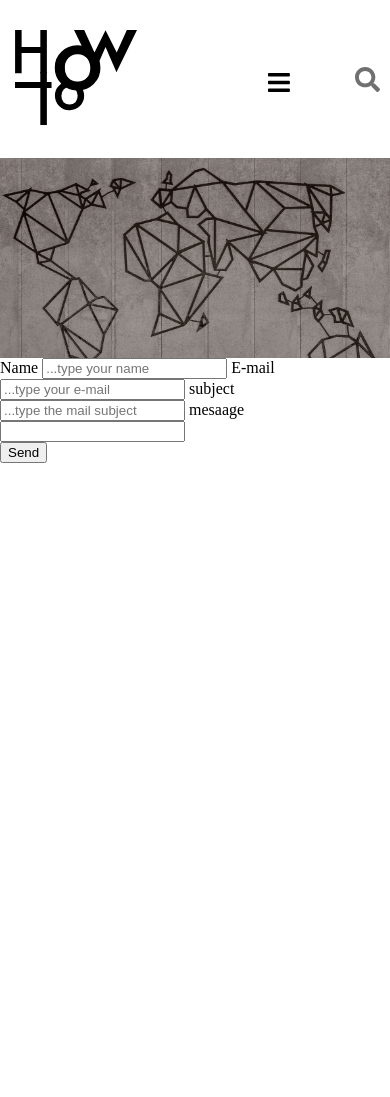
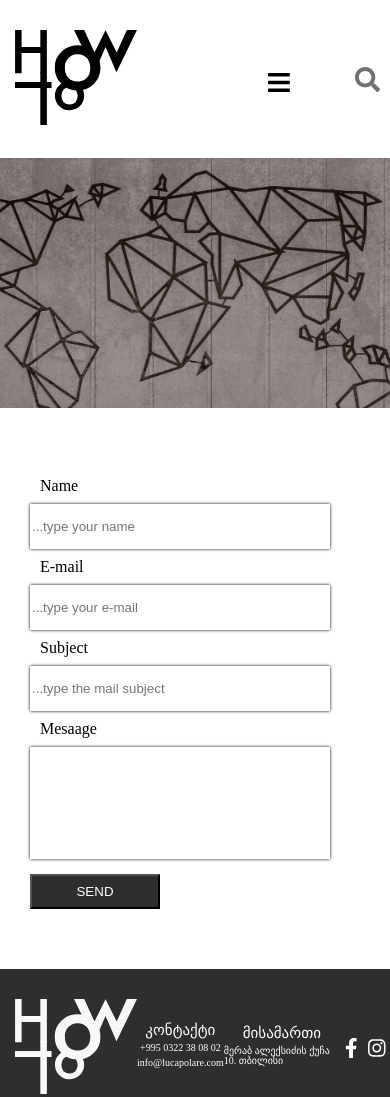
Before and after one commit to KetiPilishvili/Project10, a plain HTML site: page index.html in a window 390 px wide. Before the commit the page ends 844 px from the top, so only its background shows below. Drawn offline with Linux system fonts and the light colour scheme.

Commit message:
responsive and footer

```diff
--- a/css/responsive.css
+++ b/css/responsive.css
@@ -1,5 +1,4 @@
-
-/* #### Desktops #### */
+/*header responsive*/
 @media (max-width: 884px) {
   .navigation {
     width: 500px;
@@ -23,12 +22,18 @@
     padding-top: 40px;
   }
 }
-@media (max-width: 450px) {
-.logo {
-  padding-left: 15px;
+@media (max-width: 770px) {
+  .logo {
+  margin-left: 30px;
+    }
+}
+@media (max-width: 400px) {
+  .logo {
+  margin-left: 15px;
 
     }
 }
+/*background img responsive*/
 @media (max-width: 1100px) {
 .bg-img {
   padding: 10px;
@@ -46,11 +51,44 @@
 .bg-img {
   height: 300px;
   padding: 10px;
-
     }
 }
 @media (max-width: 450px) {
-.bg-img {
-  height: 200px;
-    }
+  .bg-img {
+    height: 250px;
+      }
 }
+/*contact responsive*/
+@media (max-width: 771px) {
+  .contact-wraper {
+    max-width: 400px;
+    width:100%;
+    margin-left: 30px;
+   }
+   .btn {
+   margin-left: 30px;
+ }
+}
+@media (max-width: 470px) {
+  .contact-wraper {
+    max-width: 300px;
+    width:100%;
+   }
+   .forms {
+    justify-content: center;
+  }
+}
+@media (max-width: 650px) {
+  h5 {
+    font-size: 15px;
+   }
+   .info {
+    font-size: 10px;
+  }
+}
+@media (max-width: 530px) {
+ .soc-icon a{
+  font-size: 20px;
+  padding: 5px;
+   }
+}
--- a/css/style.css
+++ b/css/style.css
@@ -62,10 +62,60 @@
 	height: 600px;
 	background-position: center;
 }
+/*forms*/
+.forms-wraper{
+	display: flex;
+	justify-content: flex-start;
+}
+.contact-wraper {
+	max-width: 650px;
+	width:100%;
+	margin-left: 40px;
+}
+label {
+	padding: 10px;
+}
+.forms {
+	display: flex;
+	justify-content: flex-start;
+	flex-direction: column;
+}
+.forms:first-child {
+	padding-top: 60px;
+}
+.input-group {
+	height: 45px;
+	border:none;
+	outline: none;
+	color: darkblue;
+	box-shadow: 0 0 3px #000000;
+	text-transform: lowercase;
+}
+.textarea {
+	height: 112px;
+	resize: none;
+	border:none;
+	box-shadow: 0 0 3px #000000;
+	outline: none;
+}
+.btn {
+	display: flex;
+	justify-content: flex-start;
+	margin-left: 40px;
+	padding: 15px 0 60px 0;
+}
+.btn-submit {
+	width: 130px;
+	height: 35px;
+	text-transform: uppercase;
+	background-color: #2E2E2E;
+	color: #fff;
+	cursor: pointer;
+}
 /*here is my footer*/
 footer {
 	display: flex;
-	padding: 30px;
+	padding-top: 30px;
 	background-color: #2E2E2E;
 }
 .items{
@@ -87,10 +137,11 @@ h5 {
 .social {
 	display: flex;
 	justify-content: space-between;
+	flex-wrap: nowrap;
 	align-items: center;
 }
 .soc-icon a{
 	font-size: 30px;
-	padding: 10px;
+	padding-right: 10px;
 	color: white;
 }
--- a/index.html
+++ b/index.html
@@ -24,7 +24,7 @@
 						<ul class="navigation">
 							<li class="nav-a"><a href="#">პროექტის შესახებ</a></li>
 			                <li class="nav-a"><a href="#">მოთხოვნები</a></li>
-			                <li class="nav-a"><a href="#">EXPLORE</a></li>
+			                <li class="nav-a"><a href="#">CONTACT</a></li>
 			                <li class="nav-a"><a href="#">შესვლა</a></li>
 						</ul>
 					</nav>
@@ -43,26 +43,34 @@
 			<div class="bg-img"></div>
 	</section>
 	<section >
+		<div class="container">
+			<div class="forms-wraper">
+				<form class="contact-wraper">
 					<div class="forms">
-			<form class="registracion">
-				<label for="fname"> Name</label>
-				<input type="text"id="name" name="name" placeholder="...type your name">
+						<label for="name"> Name</label>
+						<input class="input-group" type="text"id="name" name="name" placeholder="...type your name">
+					</div>
 
-				<label for="email"> E-mail</label>
-				<input type="E-mail"id="name" name="enamil" placeholder="...type your e-mail">
+					<div class="forms">
+						<label for="Email"> E-mail</label>
+						<input class="input-group" type="E-mail"id="name" name="emal" placeholder="...type your e-mail">
+					</div>
 
-				<label for="fsubject"> subject</label>
-				<input type="subject"id="subject" name="subject" placeholder="...type the mail subject">
-
-				<label for="fmessage"> mesaage</label>
-				<input type="mesaage"id="message" name="mesaage">
+					<div class="forms">
+						<label for="Subject"> Subject</label>
+						<input class="input-group" type="subject"id="subject" name="subject" placeholder="...type the mail subject">
+					</div>
+			        <div class="forms">
+						<label for="Message"> Mesaage</label>
+						<textarea class="textarea" id="mesaage" > </textarea>
+					</div>
 					</form>
 				</div>
 				<div class="btn">
 					<button class="btn-submit" type="submit">Send</button>
 				</div>
 	</section>
-	<!-- <footer>
+	<footer>
 		<div class="container">
 			<div class="d-flex">
 				<div class="logo">
@@ -91,7 +99,7 @@
 				</div>
 			</div>
 		</div>
-	</footer> -->
+	</footer>
 	<script src="https://cdnjs.cloudflare.com/ajax/libs/font-awesome/5.12.0-2/js/all.min.js"> </script>
 </body>
 </html>
```
Lines whose indentation alone changed are shown as unchanged.
